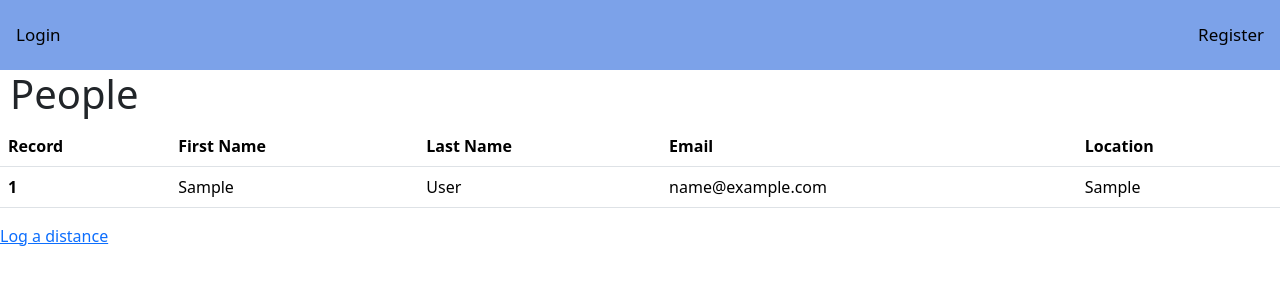
After one commit to Radmaster5000/distance_counter, a Django app: page /distance/people/ in a window 1280 px wide. The commit adds this page. Shown: the top 300 px of the page. Run offline with Django 4.2, Linux system fonts and the light colour scheme; tables that the repository leaves empty hold one stand-in row (values such as "Sample post").

Commit message:
working on people pages

```diff
--- a/distance_counter/distance/templates/distance/layout.html
+++ b/distance_counter/distance/templates/distance/layout.html
@@ -14,6 +14,7 @@
                 <a href="{% url 'logout' %}">Logout</a>
                 <a href="{% url 'log' %}">Record Distance</a>
                 <a href="{% url 'index' %}">View all Distances</a>
+                <a href="{% url 'people' %}">View all People</a>
                 <div class="dropdown">
                     <button class="btn btn-secondary dropdown-toggle" type="button" data-bs-toggle="dropdown" aria-expanded="false">
                       Create
--- /dev/null
+++ b/distance_counter/distance/templates/distance/people.html
@@ -0,0 +1,29 @@
+{% extends "distance/layout.html" %}
+
+{% block body %}
+    <h1>People</h1>
+
+    <table class="table">
+        <thead>
+            <tr>
+                <th scope="col">Record</th>
+                <th scope="col">First Name</th>
+                <th scope="col">Last Name</th>
+                <th scope="col">Email</th>
+                <th scope="col">Location</th>
+            </tr>
+        </thead>
+        <tbody>
+            {% for person in people %}
+                <tr>
+                    <th scope="row">{{ person.id }}</th>
+                    <td>{{ person.first_name }}</td>
+                    <td>{{ person.last_name }}</td>
+                    <td>{{ person.email }}</td>
+                    <td>{{ person.location }}</td>
+                </tr>
+            {% endfor %}
+        </tbody>
+    </table>
+    <a href="{% url 'log' %}">Log a distance</a>
+{% endblock %}
--- a/distance_counter/distance/urls.py
+++ b/distance_counter/distance/urls.py
@@ -12,6 +12,9 @@ urlpatterns = [
     path('log/create/', views.log_create, name='log_create'),
     path('person/create/', views.person_create, name='person_create'),
     path('unit/create/', views.unit_create, name='unit_create'),
-    path("<int:distance_id>/edit/", views.distance_edit, name="distance_edit")
+    path("<int:distance_id>", views.distance_edit, name="distance_edit"),
+    path("people/<int:person_id>", views.person, name="person"),
+    path("people/<int:person_id>/edit/", views.person_edit, name="person_edit"),
+    path("people/", views.people, name="people")
 
 ]
--- a/distance_counter/distance/views.py
+++ b/distance_counter/distance/views.py
@@ -134,3 +134,28 @@ def distance_edit(request, distance_id):
         form = LogForm(instance=distance)
 
     return render(request, 'distance/edit.html', {'form': form, 'distance': distance})
+
+def people(request):
+    return render(request, "distance/people.html", {
+        "people": Person.objects.all()
+    })
+
+def person( request, person_id):
+    person = Person.objects.get(pk=person_id)
+    return render(request, "distance/people.html", {
+        "person": person
+    })
+
+def person_edit(request, person_id):
+    person = get_object_or_404(Person, pk=person_id)
+
+    if request.method == 'POST':
+        form = LogForm(request.POST, instance=person)
+        if form.is_valid():
+            form.save()
+            return redirect('person', person_id=person_id)
+
+    else:
+        form = LogForm(instance=person)
+
+    return render(request, 'distance/edit.html', {'form': form, 'person': person})
```
Also changed, not shown: distance_counter/distance/templates/distance/edit.html (added, +10 -0 lines), distance_counter/distance/templates/distance/index.html (+0 -11 lines).
